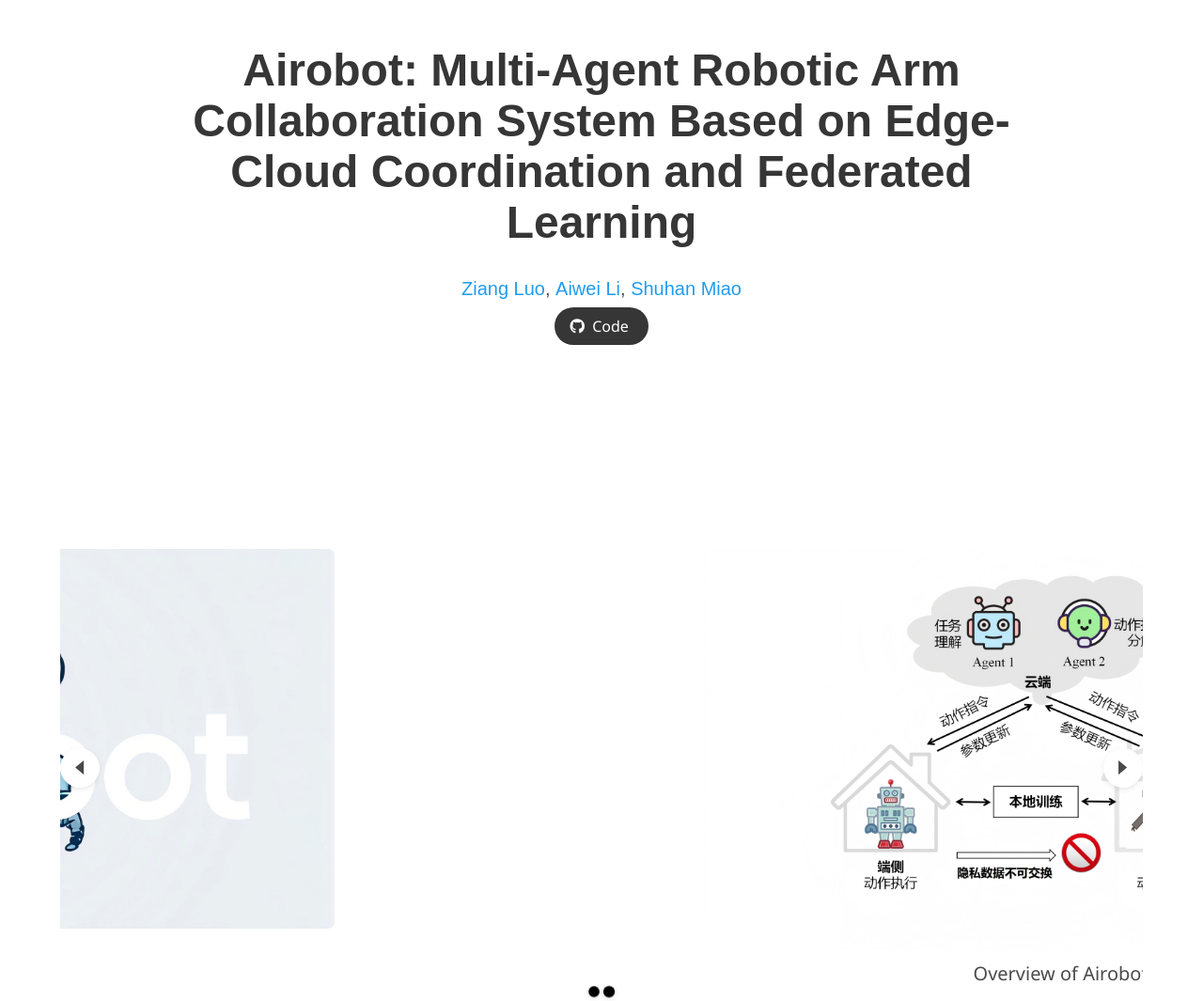
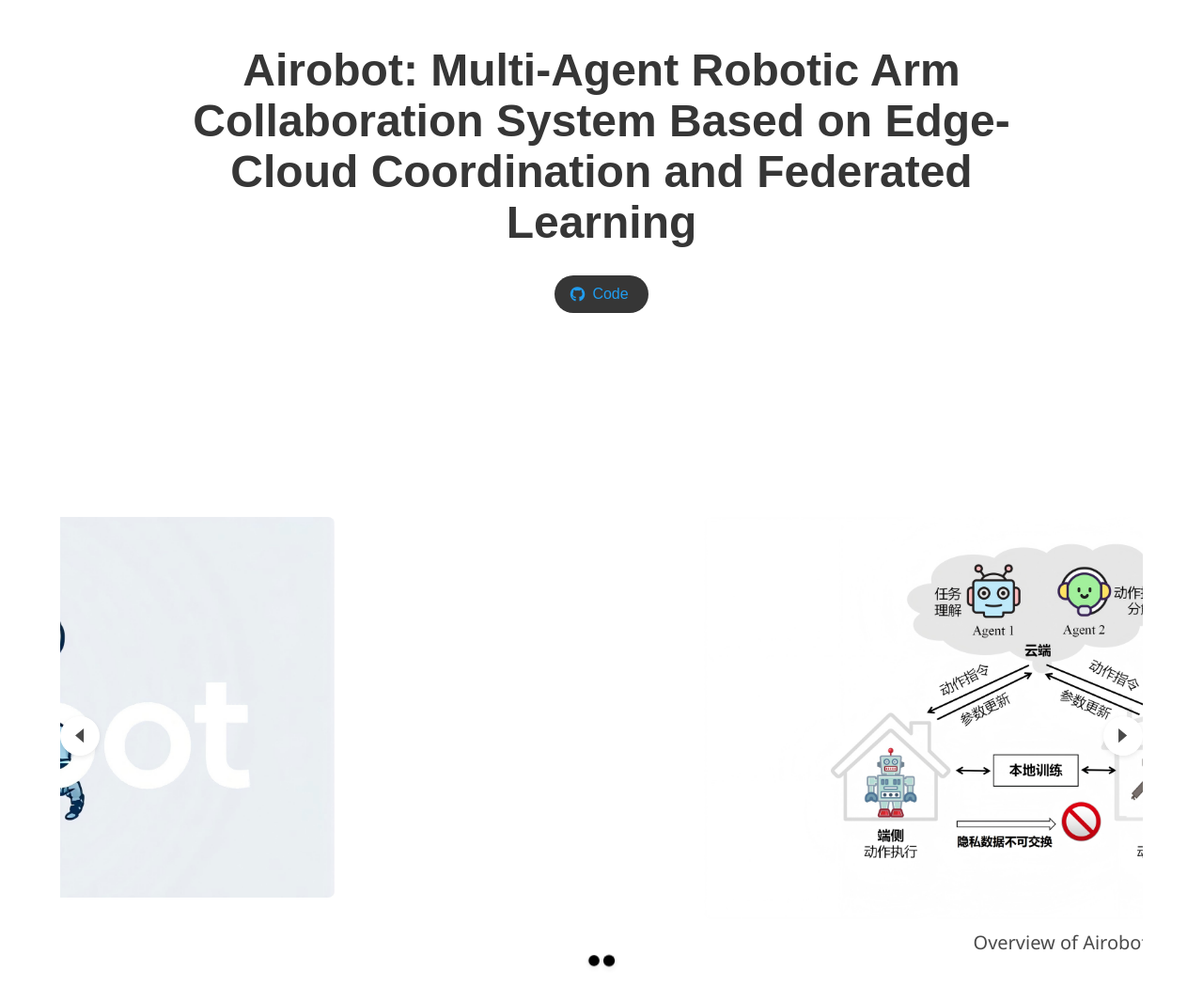
Before and after one commit to wowlza/Airobot, a plain HTML site: page index.html in a window 1280 px wide. Shown: the top 1065 px of the page at 94% size. Drawn offline with nearby package versions, Linux system fonts and the light colour scheme; some icons are missing; a web font is replaced by a local one.

Commit message:
update index.html

```diff
--- a/index.html
+++ b/index.html
@@ -55,14 +55,14 @@
             <h1 class="title is-1 publication-title">Airobot: Multi-Agent Robotic Arm Collaboration System Based on Edge-Cloud Coordination and Federated Learning</h1>
             <div class="is-size-5 publication-authors">
               <!-- Paper authors -->
-              <span class="author-block">
-                <a href="FIRST AUTHOR PERSONAL LINK" target="_blank">Ziang Luo</a><sup></sup>,</span>
-                <span class="author-block">
+              <!-- <span class="author-block"> -->
+                <!-- <a href="FIRST AUTHOR PERSONAL LINK" target="_blank">Ziang Luo</a><sup></sup>,</span> -->
+                <!-- <span class="author-block">
                   <a href="SECOND AUTHOR PERSONAL LINK" target="_blank">Aiwei Li</a><sup></sup>,</span>
                   <span class="author-block">
                     <a href="THIRD AUTHOR PERSONAL LINK" target="_blank">Shuhan Miao</a><sup></sup>
                   </span>
-                  </div>
+                  </div> -->
 
                   <!-- <div class="is-size-5 publication-authors">
                     <span class="author-block">TsingHua University<sup>1</sup>, Peking University<sup>2</sup></span>
```
